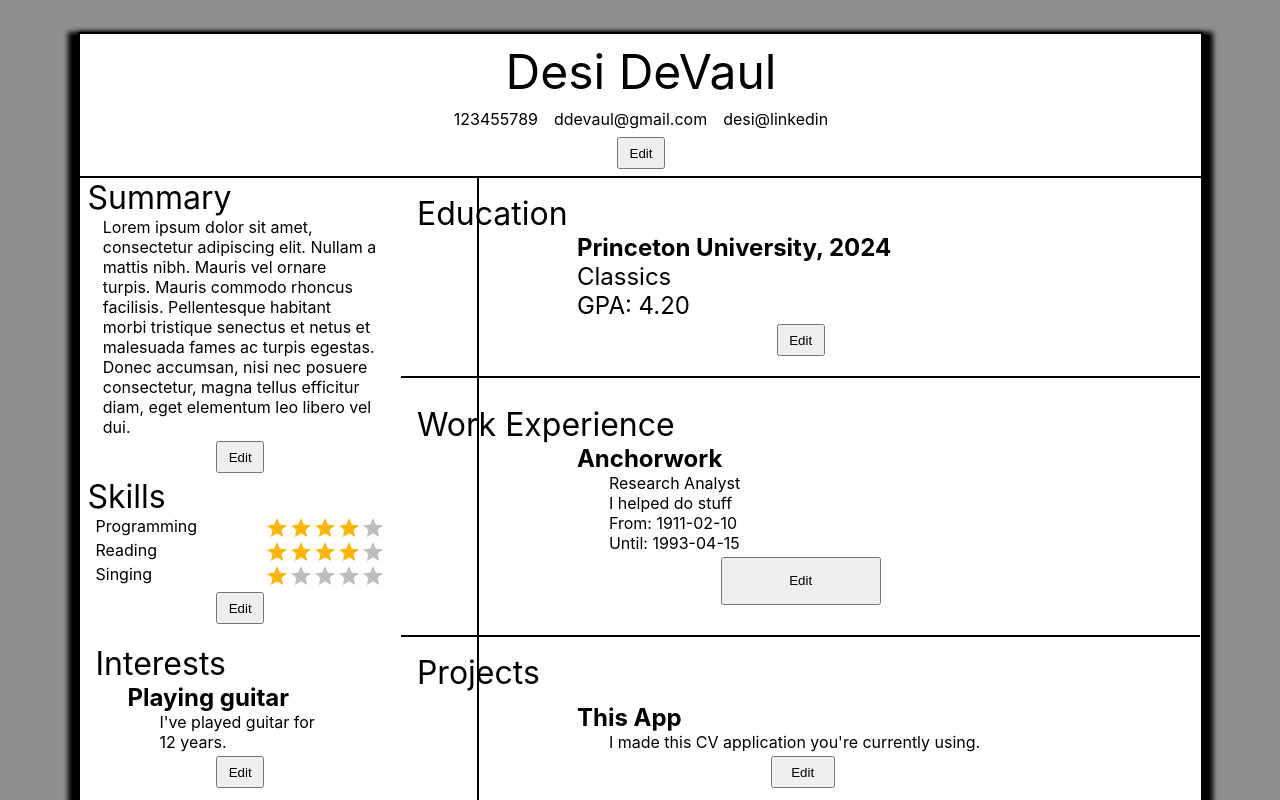
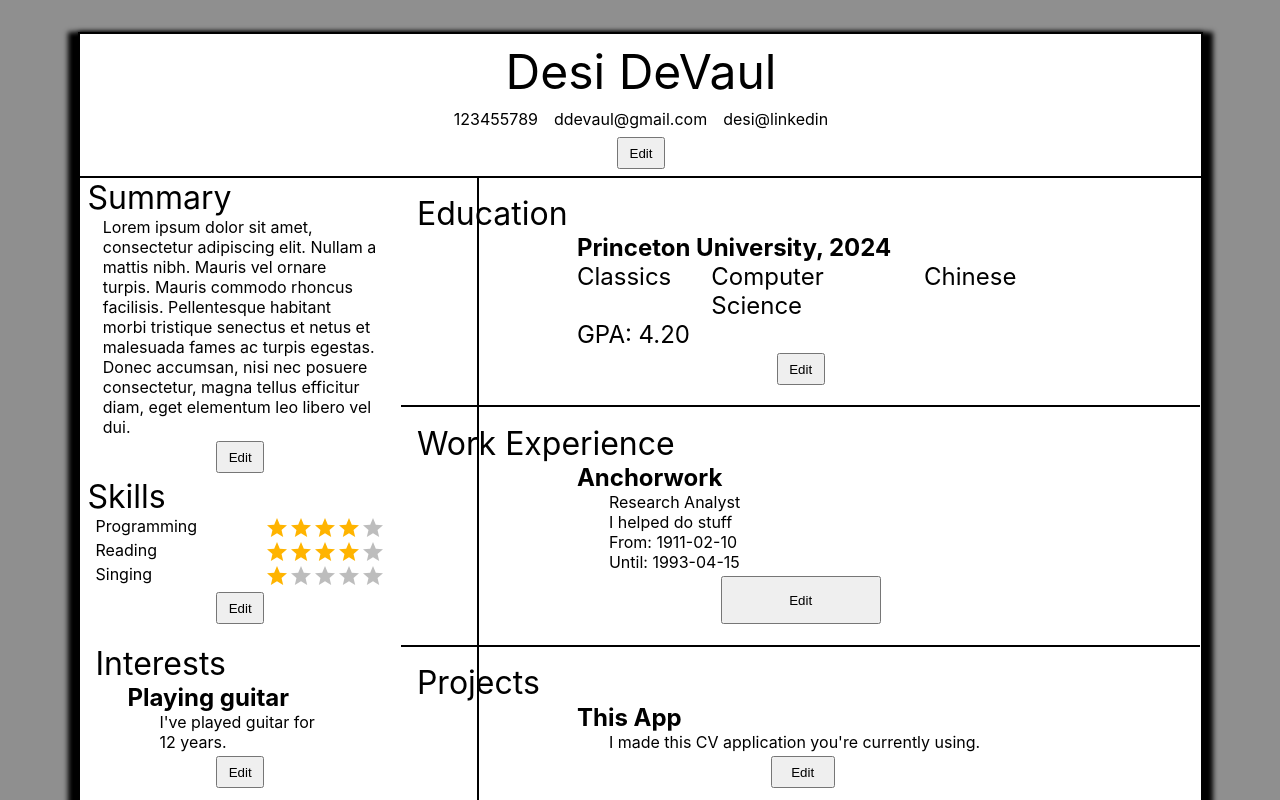
Before and after one commit to ddevaul/cv-application, a React (Create React App) app: page / in a window 1280 px wide. Shown: the top 800 px of the page. Built offline with nearby package versions, Linux system fonts and the light colour scheme.

Commit message:
Added some default minors for the education section.

```diff
--- a/src/components/Education.js
+++ b/src/components/Education.js
@@ -10,7 +10,7 @@ export default class Education extends React.Component {
       college: "Princeton University",
       gradYear: "2024",
       major: "Classics",
-      minors: [],
+      minors: [{minorName: "Computer Science", id: uniqid()}, {minorName: "Chinese", id: uniqid()}],
       gpa: "4.20",
     }
   }
```
Also changed, not shown: src/components/Education.css (+5 -6 lines), 1 other file (tests, documents, lock files or other folders).
